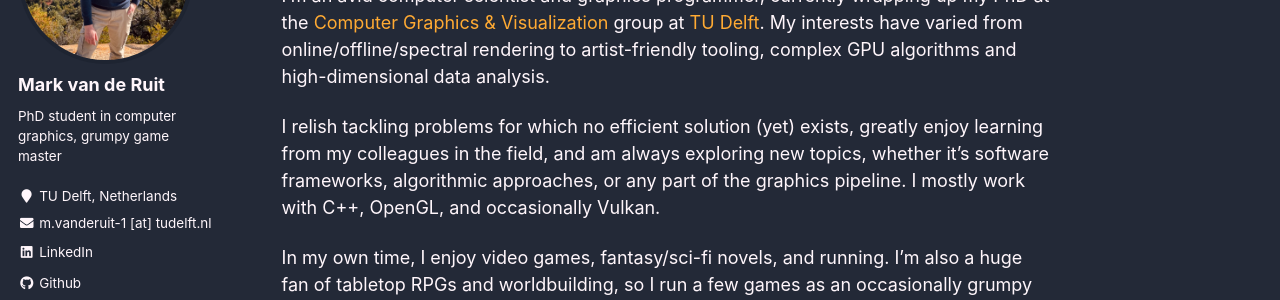
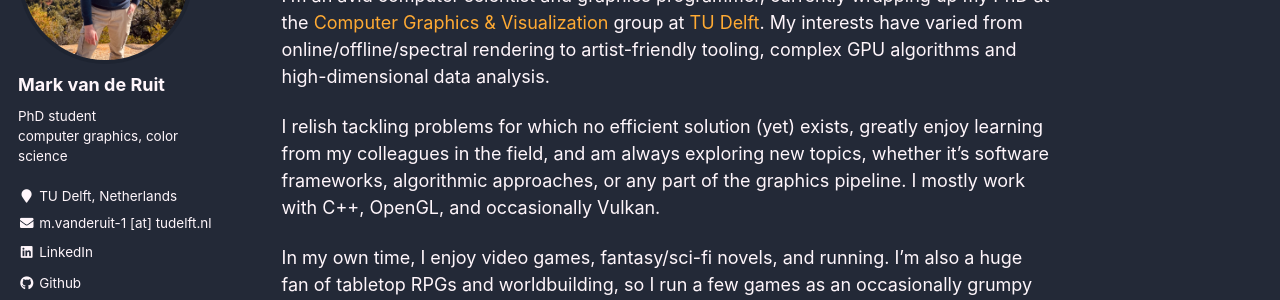
Before and after one commit to Markvanderuit/markvanderuit.github.io, a Jekyll site: the page built from _pages/about.md, in a window 1280 px wide. Shown: the part 229-529 px from the top of the page. Built offline with Jekyll 4.4.1, drawn with Linux system fonts in a browser that asks for light colours; some web fonts are replaced.

Commit message:
Updated site config description

```diff
--- a/_config.yml
+++ b/_config.yml
@@ -10,7 +10,7 @@ locale                   : "en-NL"
 title                    : "Mark van de Ruit"
 title_separator          : "-"
 name                     : &name "Mark van de Ruit"
-description              : &description "PhD student in computer graphics, grumpy game master"
+description              : &description "PhD student, computer graphics, color science"
 url                      : https://markvanderuit.github.io # http://localhost:4000 # the base hostname & protocol for your site e.g. "https://mmistakes.github.io"
 baseurl                  : "" # the subpath of your site,  e.g. "/blog"
 repository               : "markvanderuit/markvanderuit.github.io"
@@ -82,7 +82,7 @@ analytics:
 author:
   name             : "Mark van de Ruit"
   avatar           : "profile.png"
-  bio              : "PhD student in computer graphics, grumpy game master"
+  bio              : "PhD student<br>computer graphics, color science"
   location         : "TU Delft, Netherlands"
   pubmed           :
   googlescholar    : "https://scholar.google.com/citations?hl=en&user=S-Fc2gEAAAAJ"
```
